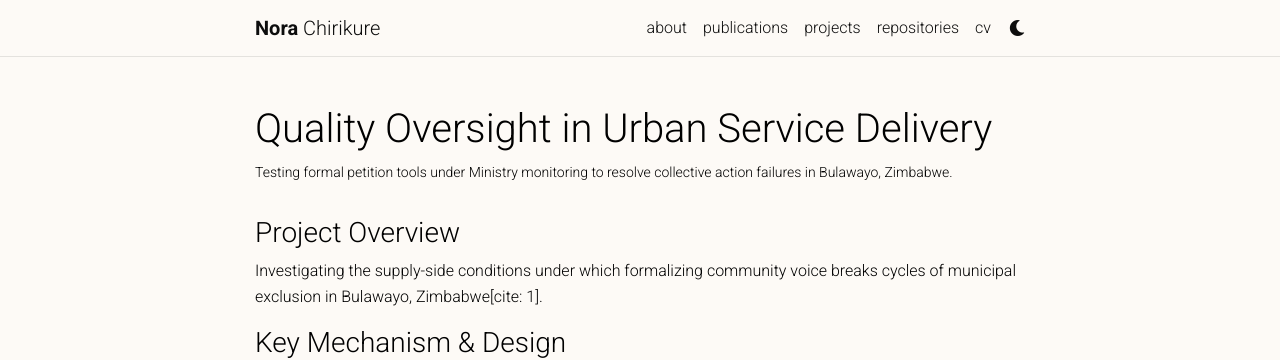
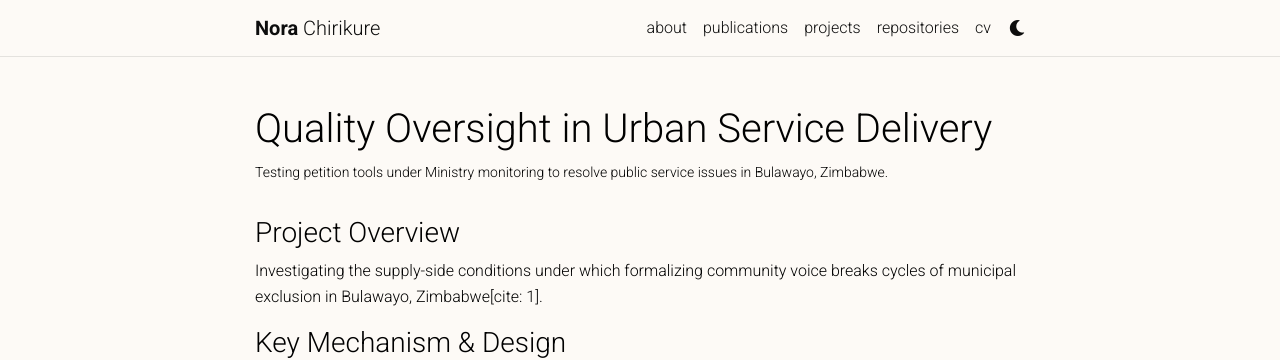
Before and after one commit to norachirikure/www, a Jekyll site: the page built from _projects/zim.md, in a window 1280 px wide. Shown: the top 360 px of the page. Built offline with Jekyll 4.4.1, drawn with Linux system fonts in a browser that asks for light colours; comment, search, counter and statistics services are not loaded; a style sheet for code colours, icons or effects is not loaded.

Commit message:
Revise project description for clarity
Updated description for clarity on petition tools usage.

```diff
--- a/_projects/zim.md
+++ b/_projects/zim.md
@@ -1,7 +1,7 @@
 ---
 layout: page
 title: Quality Oversight in Urban Service Delivery
-description: Testing formal petition tools under Ministry monitoring to resolve collective action failures in Bulawayo, Zimbabwe.
+description: Testing petition tools under Ministry monitoring to resolve public service issues in Bulawayo, Zimbabwe.
 img: assets/img/poorservice.jpeg
 importance: 1
 category: research
```
